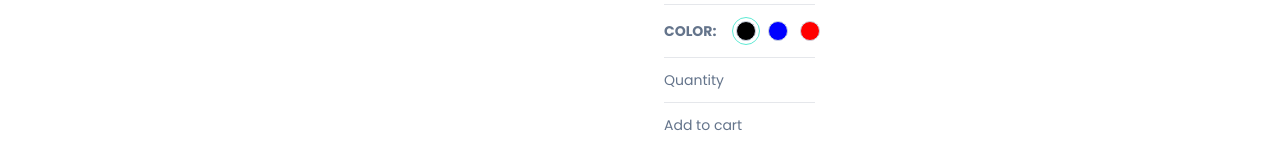
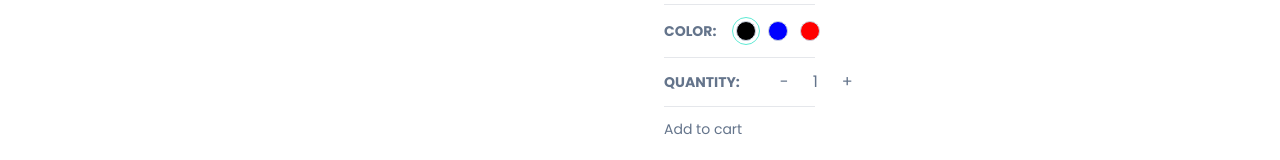
Before and after one commit to SouravMahmud32/e-shop, a Next.js app: page /product/1 in a window 1280 px wide. Shown: the part 547-707 px from the top of the page. Built offline with nearby package versions, Linux system fonts and the light colour scheme; a web font is replaced by a local one.

Commit message:
product quantity count and button added

```diff
--- /dev/null
+++ b/app/components/products/SetQuantity.tsx
@@ -0,0 +1,34 @@
+"use client";
+
+import { CartProductType } from "@/app/product/[productId]/ProductDetails";
+
+interface setQtyProps {
+  cartCounter?: boolean;
+  cartProduct: CartProductType;
+  handleQtyIncrease: () => void;
+  handleQtyDecrease: () => void;
+}
+
+const btnStyles = "border-[1.px] border-slate-300 px-2 rounded";
+
+const SetQuantity: React.FC<setQtyProps> = ({
+  cartProduct,
+  cartCounter,
+  handleQtyIncrease,
+  handleQtyDecrease,
+}) => {
+  return <div className="flex gap-8 items-center">
+    {
+        cartCounter ? null : <div className="font-semibold">
+            QUANTITY:
+        </div>
+    }
+    <div className="flex gap-4 items-center text-base">
+        <button onClick={handleQtyDecrease} className={btnStyles}>-</button>
+        <div>{cartProduct.quantity}</div>
+        <button onClick={handleQtyIncrease} className={btnStyles}>+</button>
+    </div>
+  </div>;
+};
+
+export default SetQuantity;
--- a/app/product/[productId]/ProductDetails.tsx
+++ b/app/product/[productId]/ProductDetails.tsx
@@ -1,6 +1,7 @@
 "use client";
 
 import SetColor from "@/app/components/products/SetColor";
+import SetQuantity from "@/app/components/products/SetQuantity";
 import { Rating } from "@mui/material";
 import { useCallback, useState } from "react";
 
@@ -36,23 +37,46 @@ const ProductDetails: React.FC<ProductDetailsProps> = ({ product }) => {
     description: product.description,
     category: product.category,
     brand: product.brand,
-    selectedImg: {...product.images[0]},
+    selectedImg: { ...product.images[0] },
     quantity: 1,
     price: product.price,
   });
 
   // console.log(cartProduct);
 
-
   const productRating =
     product.reviews.reduce((acc: number, item: any) => item.rating + acc, 0) /
     product.reviews.length;
 
-    const handleColorSelect = useCallback((value: SelectedImgType) => {
-        setCartProduct((prev) =>{
-          return {...prev, selectedImg: value}
-        })
-    }, [cartProduct.selectedImg])
+  const handleColorSelect = useCallback(
+    (value: SelectedImgType) => {
+      setCartProduct((prev) => {
+        return { ...prev, selectedImg: value };
+      });
+    },
+    [cartProduct.selectedImg]
+  );
+
+  const handleQtyIncrease = useCallback(() =>{
+    if(cartProduct.quantity === 0){
+      return;
+    }
+    setCartProduct((prev) =>{
+      return{...prev, quantity: ++prev.quantity}
+    })
+  }, [cartProduct])
+
+
+  const handleQtyDecrease = useCallback(() =>{
+    if(cartProduct.quantity ===1){
+      return;
+    }
+    setCartProduct((prev) =>{
+
+      return{...prev, quantity: --prev.quantity}
+    })
+  }, [cartProduct])
+
   return (
     <div className="grid grid-cols-1 md:grid-cols-2 gap-12">
       <div>Images</div>
@@ -75,9 +99,17 @@ const ProductDetails: React.FC<ProductDetailsProps> = ({ product }) => {
           {product.inStock ? "In stock" : "Out of stock"}
         </div>
         <Horizontal></Horizontal>
-        <SetColor cartProduct={cartProduct} images={product.images} handleColorSelect={handleColorSelect}>Color</SetColor>
+        <SetColor
+          cartProduct={cartProduct}
+          images={product.images}
+          handleColorSelect={handleColorSelect}
+        ></SetColor>
         <Horizontal></Horizontal>
-        <div>Quantity</div>
+        <SetQuantity
+          cartProduct={cartProduct}
+          handleQtyIncrease={handleQtyIncrease}
+          handleQtyDecrease={handleQtyDecrease}
+        ></SetQuantity>
         <Horizontal></Horizontal>
         <div>Add to cart</div>
       </div>
```
